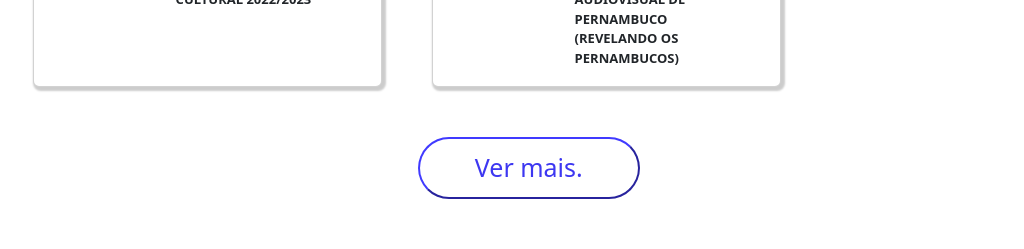
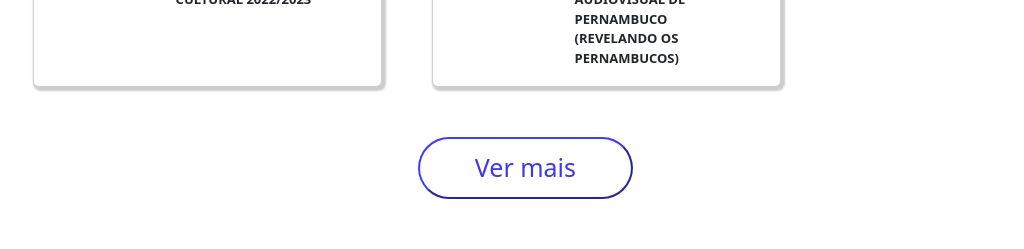
Before and after one commit to Squad11Unit/fundarpe_unit, a React (Create React App) app: page / in a window 1280 px wide. Shown: the part 2060-2309 px from the top of the page, without its empty margins (107-1131 px from the left). Built offline with nearby package versions, Linux system fonts and the light colour scheme.

Commit message:
styled: remove period

```diff
--- a/src/pages/Home/index.js
+++ b/src/pages/Home/index.js
@@ -53,7 +53,7 @@ function Home() {
           />
         ))}
       </CardBox>
-      <button className={"b1"}>Ver mais.</button>
+      <button className={"b1"}>Ver mais</button>
 
       {/* :TODO SOBRE-FUNCULTURA <h1>O funcultura</h1> */}
       <h1>Funcultura</h1>
```
